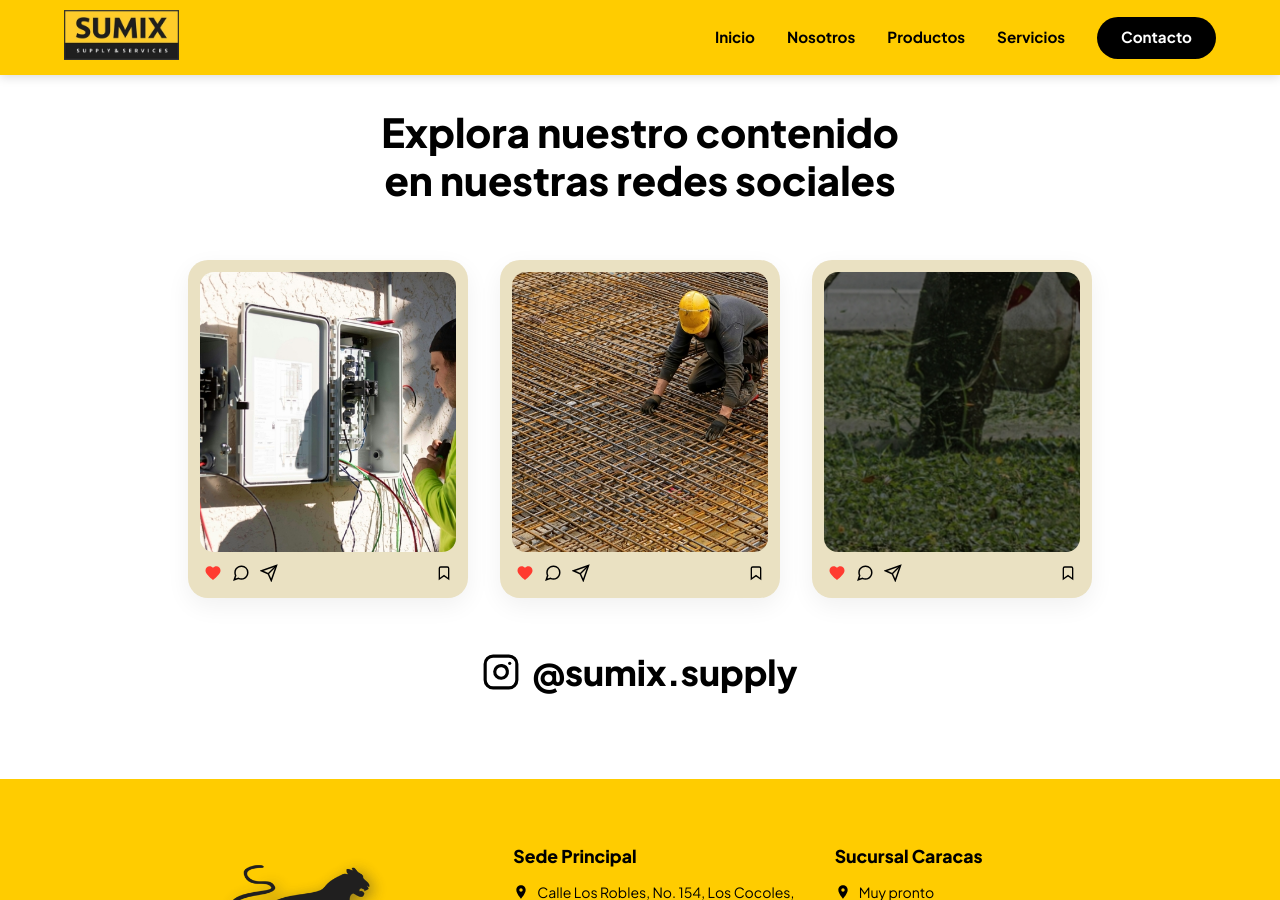
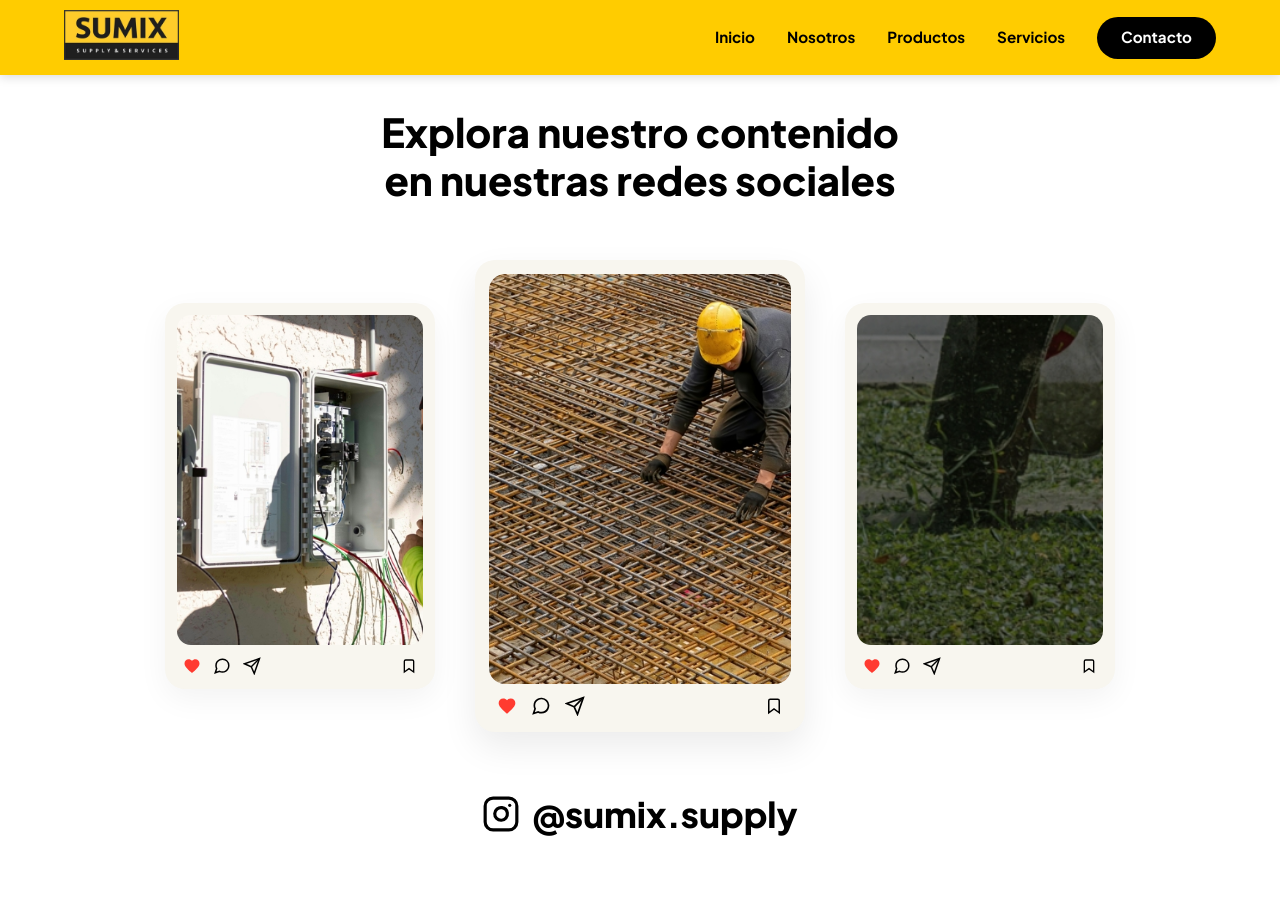
Before and after one commit to ing-nestorgomez/ximus, a Jekyll site: the page built from index.html, in a window 1280 px wide and 900 px high, scrolled down 4819 px. Built offline with Jekyll 4.4.1, drawn with Linux system fonts in a browser that asks for light colours.

Commit message:
Refactor Instagram section styles for layout and design

```diff
--- a/assets/css/styles.scss
+++ b/assets/css/styles.scss
@@ -646,7 +646,7 @@ a {
   }
 }
 
-/* SOCIAL / INSTAGRAM SECTION */
+/* SOCIAL / INSTAGRAM SECTION (DISEÑO EXACTO PDF) */
 .social-section {
   padding: 5rem 0;
   background-color: #FFFFFF;
@@ -663,28 +663,24 @@ a {
   .instagram-grid {
     display: flex;
     justify-content: center;
-    align-items: center;
-    gap: 2rem;
-    max-width: 1000px;
-    margin: 0 auto 3rem auto;
+    align-items: center; /* Alineación central vertical */
+    gap: 2.5rem;
+    max-width: 1100px;
+    margin: 0 auto 3.5rem auto;
   }
 
-  /* Tarjeta de cada publicación estilo PDF */
+  /* Tarjetas laterales (Normales) */
   .insta-card {
-    background-color: #EAE1C2; /* Fondo beige claro del marco */
+    background-color: #F8F6EF; /* Color crema del marco del PDF */
     border-radius: 20px;
-    padding: 12px 12px 16px 12px;
-    width: 280px;
-    box-shadow: 0 8px 25px rgba(0, 0, 0, 0.06);
+    padding: 12px 12px 14px 12px;
+    width: 270px;
+    box-shadow: 0 10px 30px rgba(0, 0, 0, 0.05);
     transition: transform 0.3s ease;
-
-    &:hover {
-      transform: translateY(-5px);
-    }
 
     .insta-img-wrapper {
       width: 100%;
-      height: 280px;
+      height: 330px; /* Proporción Vertical Retrato */
       border-radius: 14px;
       overflow: hidden;
       margin-bottom: 12px;
@@ -696,26 +692,24 @@ a {
       }
     }
 
-    /* Íconos inferiores estilo Instagram */
     .insta-actions {
       display: flex;
       justify-content: space-between;
       align-items: center;
-      padding: 0 4px;
+      padding: 0 6px;
 
       .left-icons {
         display: flex;
-        gap: 10px;
+        gap: 12px;
         align-items: center;
 
         svg {
           width: 18px;
           height: 18px;
-          cursor: pointer;
         }
 
         .icon-heart {
-          fill: #FF3B30; /* Corazón rojo */
+          fill: #FF3B30;
         }
       }
 
@@ -724,9 +718,42 @@ a {
         height: 16px;
       }
     }
+
+    /* TARJETA CENTRAL DESTACADA (La última publicación) */
+    &.featured {
+      width: 330px; /* Más ancha */
+      padding: 14px 14px 16px 14px;
+      box-shadow: 0 15px 35px rgba(0, 0, 0, 0.08);
+
+      .insta-img-wrapper {
+        height: 410px; /* Más alta */
+        border-radius: 16px;
+      }
+
+      .insta-actions {
+        padding: 0 8px;
+
+        .left-icons {
+          gap: 14px;
+
+          svg {
+            width: 20px;
+            height: 20px;
+          }
+        }
+
+        .icon-bookmark {
+          width: 18px;
+          height: 18px;
+        }
+      }
+    }
+
+    &:hover {
+      transform: translateY(-6px);
+    }
   }
 
-  /* Link al perfil @sumix.supply */
   .instagram-profile-link {
     text-align: center;
 
@@ -738,11 +765,6 @@ a {
       font-weight: 800;
       color: #000000;
       text-decoration: none;
-      transition: opacity 0.2s ease;
-
-      &:hover {
-        opacity: 0.8;
-      }
 
       svg {
         width: 38px;
@@ -752,24 +774,25 @@ a {
   }
 }
 
-/* Responsive */
-@media (max-width: 900px) {
+/* Responsive para dispositivos móviles */
+@media (max-width: 960px) {
   .social-section {
     .instagram-grid {
-      flex-wrap: wrap;
+      flex-direction: column;
+      gap: 2rem;
     }
 
-    .instagram-profile-link a {
-      font-size: 1.6rem;
+    .insta-card,
+    .insta-card.featured {
+      width: 100%;
+      max-width: 320px;
 
-      svg {
-        width: 28px;
-        height: 28px;
+      .insta-img-wrapper {
+        height: 380px;
       }
     }
   }
 }
-
 /* FOOTER AMARILLO CORPORATIVO */
 .footer {
   background-color: var(--color-primary); /* Amarillo Corporativo */
```
